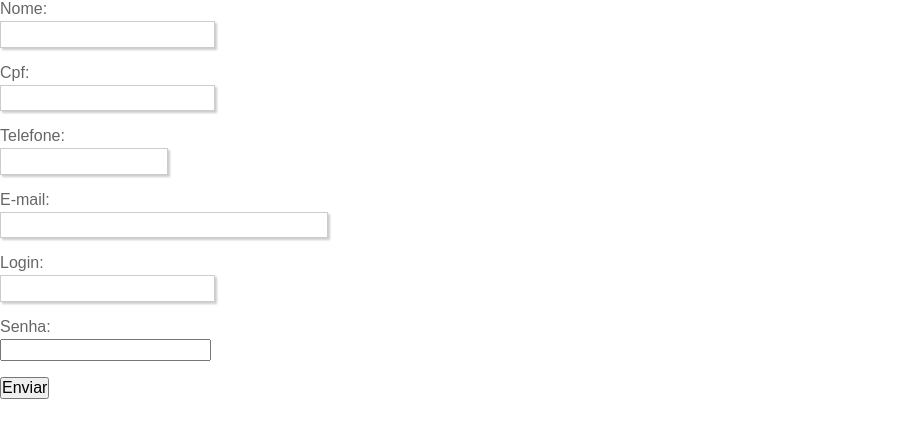
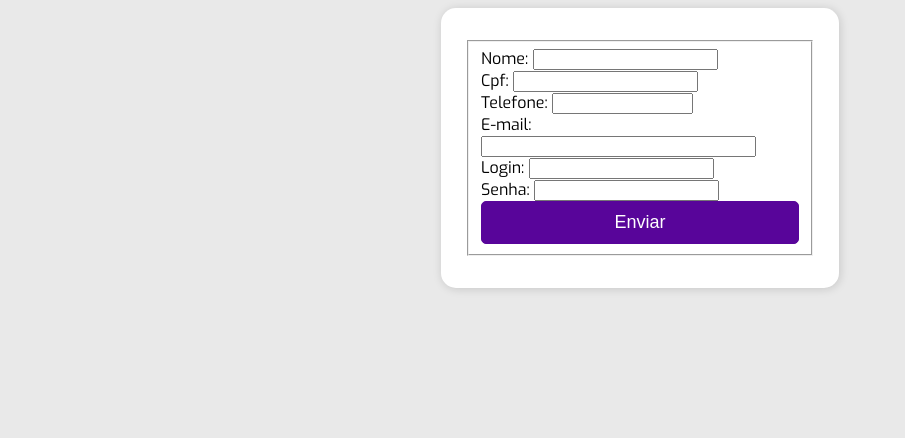
Before and after one commit to thisLucio/TesteCrud, a PHP site: page / in a window 1280 px wide. Shown: the top 438 px of the page, without its empty margins (0-905 px from the left). Run offline with PHP 8.4, Linux system fonts and the light colour scheme.

Commit message:
Inserindo o novo CSS

```diff
--- a/estilo/style.css
+++ b/estilo/style.css
@@ -1,84 +1,104 @@
-* {
-    margin: 0;
-    padding: 0;
+@import url('https://fonts.googleapis.com/css?family=Exo:400,700&display=swap');
+body {
+  display: flex;
+  justify-content: center;
+  align-items: center;
+  font-family: 'Exo',sans-serif;
 }
 
-fieldset {
-    border: 0;
+
+
+body{
+  animation: baladinha 1s infinite;
+  background-color: #e9e9e9;
 }
 
-body, input, select, textarea, button {
-    font-family: sans-serif;
-    font-size: 1em;
+form {
+  width: 350px;
+  display: flex;
+  flex-direction: column;
+  padding: 2rem 1.5rem;
+  background-color: #fff;
+  border-radius: 15px;
+  box-shadow:1px 1px 10px 0px rgba(0, 0, 0, 0.15);
 }
 
-.grupo:before, .grupo:after {
-    content: " ";
-    display: table;
+
+form img{
+  width: 60px;
 }
 
-.grupo:after {
-    clear: both;
+.logo{
+  display: flex;
+  justify-content: center;
+  align-items: center
 }
 
-.campo {
-    margin-bottom: 1em;
+.logo h1{
+  margin-left: 15px;
+  font-weight: 200;
 }
 
-.campo label {
-    margin-bottom: 0.2em;
-    color: #666;
-    display: block;
+form .form-group {
+  display: flex;
+  flex-direction: column;
+  margin: 1.3rem 0;
 }
 
-fieldset.grupo .campo {
-    float:  left;
-    margin-right: 1em;
+.form-group label {
+  font-weight: 500;
+  font-size: 16px;
+  margin:10px 0px;
 }
 
-.campo input[type="text"],
-.campo input[type="email"],
-.campo input[type="url"],
-.campo input[type="tel"],
-.campo select,
-.campo textarea {
-    padding: 0.2em;
-    border: 1px solid #CCC;
-    box-shadow: 2px 2px 2px rgba(0,0,0,0.2);
-    display: block;
+.form-group input {
+  padding: 0.8rem 1rem;
+  font-size: 16px;
+  border: none;
+  color:#58059a;
+  background-color:#f4f4f4;
+  transition: all 0.5s cubic-bezier(0.23, 1, 0.320, 1);
 }
 
-.campo select option {
-    padding-right: 1em;
+.form-group input::placeholder{
+  color:#2b2b2b;
 }
 
-.campo input:focus, .campo select:focus, .campo textarea:focus {
-    background: #FFC;
+.form-group input:focus{
+  border: none;
+  background-color: #e7daf1;
+  transition: all 0.5s cubic-bezier(0.23, 1, 0.320, 1);
+
 }
 
-.campo label.checkbox {
-    color: #000;
-    display: inline-block;
-    margin-right: 1em;
+.form-group input:focus + span {
+  width: 100%;
 }
 
-.botao {
-    font-size: 1.5em;
-    background: #F90;
-    border: 0;
-    margin-bottom: 1em;
-    color: #FFF;
-    padding: 0.2em 0.6em;
-    box-shadow: 2px 2px 2px rgba(0,0,0,0.2);
-    text-shadow: 1px 1px 1px rgba(0,0,0,0.5);
+
+
+.form-group span{
+  margin-top: 0px;
+  width: 0;
+  height: 2px;
+  transition: width .45s ease-in-out;
+  background-image: linear-gradient(90deg, #58059a, #cfa0f6)
+
 }
 
-.botao:hover {
-    background: #FB0;
-    box-shadow: inset 2px 2px 2px rgba(0,0,0,0.2);
-    text-shadow: none;
+
+form button{
+  padding: 10px 20px;
+  width: 100%;
+  border: 1px solid #58059a;
+  background-color: #58059a;
+  color: #fff;
+  font-size: 18px;
+  margin: 0 0;
+  border-radius: 5px;
+  transition: .5s;
 }
 
-.botao, select, label.checkbox {
-    cursor: pointer;
+form button:hover{
+
 }
```
